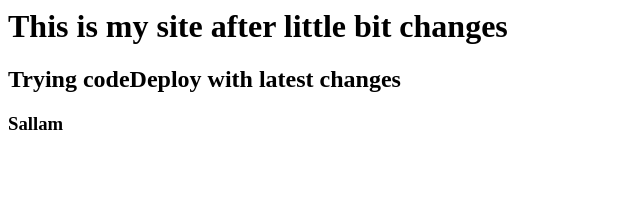
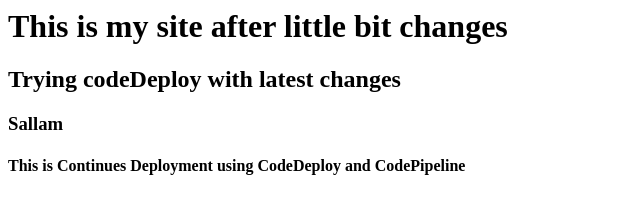
Before and after one commit to naveedkumbhar/codeDeploy, a plain HTML site: page index.html in a window 1280 px wide. Shown: the whole page, without its empty margins (0-640 px from the left). Drawn offline with Linux system fonts and the light colour scheme.

Commit message:
Update index.html

```diff
--- a/index.html
+++ b/index.html
@@ -2,3 +2,4 @@
 <h1> This is my site after little bit changes </h1>
 <h2>Trying codeDeploy with latest changes</h2>
 <h3> Sallam </h3>
+<h4> This is Continues Deployment using CodeDeploy and CodePipeline </h4>
```
